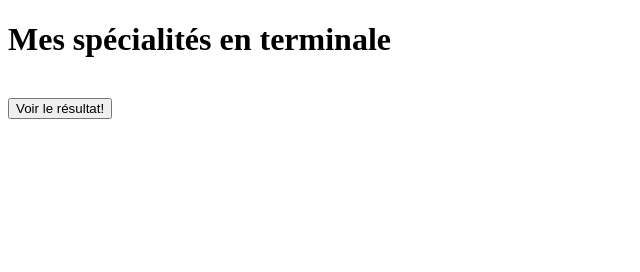
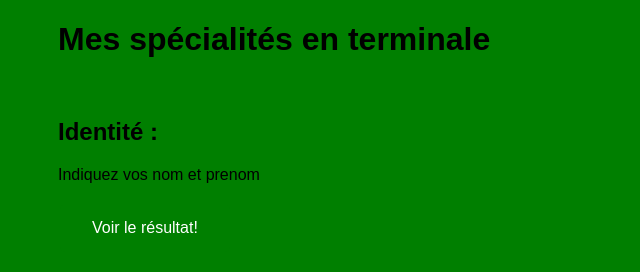
Before and after one commit to LabNSI/html-css-javascript-CRESTMarie-Anna, a plain HTML site: page index.html in a window 1280 px wide. Shown: the whole page, without its empty margins (0-640 px from the left). Drawn offline with Linux system fonts and the light colour scheme.

Commit message:
fiinir ecrire formulaire

```diff
--- a/formulaire.html
+++ b/index.html
@@ -4,11 +4,12 @@
   <meta charset="utf-8">
 
   <!-- Compléter le titre de la page -->
-  <title>Met un titre ici</title>
+  <title>Formulaire</title>
   <!-- ***************************** -->
 
   <!-- Faire l'inclusion du css et du script js -->
-
+	<script type="text/javascript" src="script.js"></script>
+	<link rel="stylesheet" href="style.css">
 
   <!-- ***************************** -->
 </head>
@@ -20,10 +21,10 @@
   <section id="formulary">
 
   <!-- Affecter au formulaire l'identité "terminale" -->
-  <form  action="#" method="get">  <br/>
+  <form id="terminale" action="#" method="get">  <br/>
   <!-- ***************************** -->
       <!-- Affecter à l'article l'identité "identity" et la classe "choix" -->
-      <article>
+      <article id="identity" class="choix">
       <!-- ***************************** -->
         <!-- Ecrire le code du formulaire de saisie de l'Identité
             * Titre de niveau 2 : "Identité :"
@@ -33,6 +34,8 @@
             * paragraphe : "Nom"
             * champ de saisie de texte d’une ligne avec comme nom "nom" -->
         <!-- ***************************** -->
+				<h2>Identité :</h2>
+				<p>Indiquez vos nom et prenom</p>
       </article>
 
       <!-- Affecter à l'article l'identité "classe" et la classe "choix" -->
```
Also changed, not shown: 2 other files.
